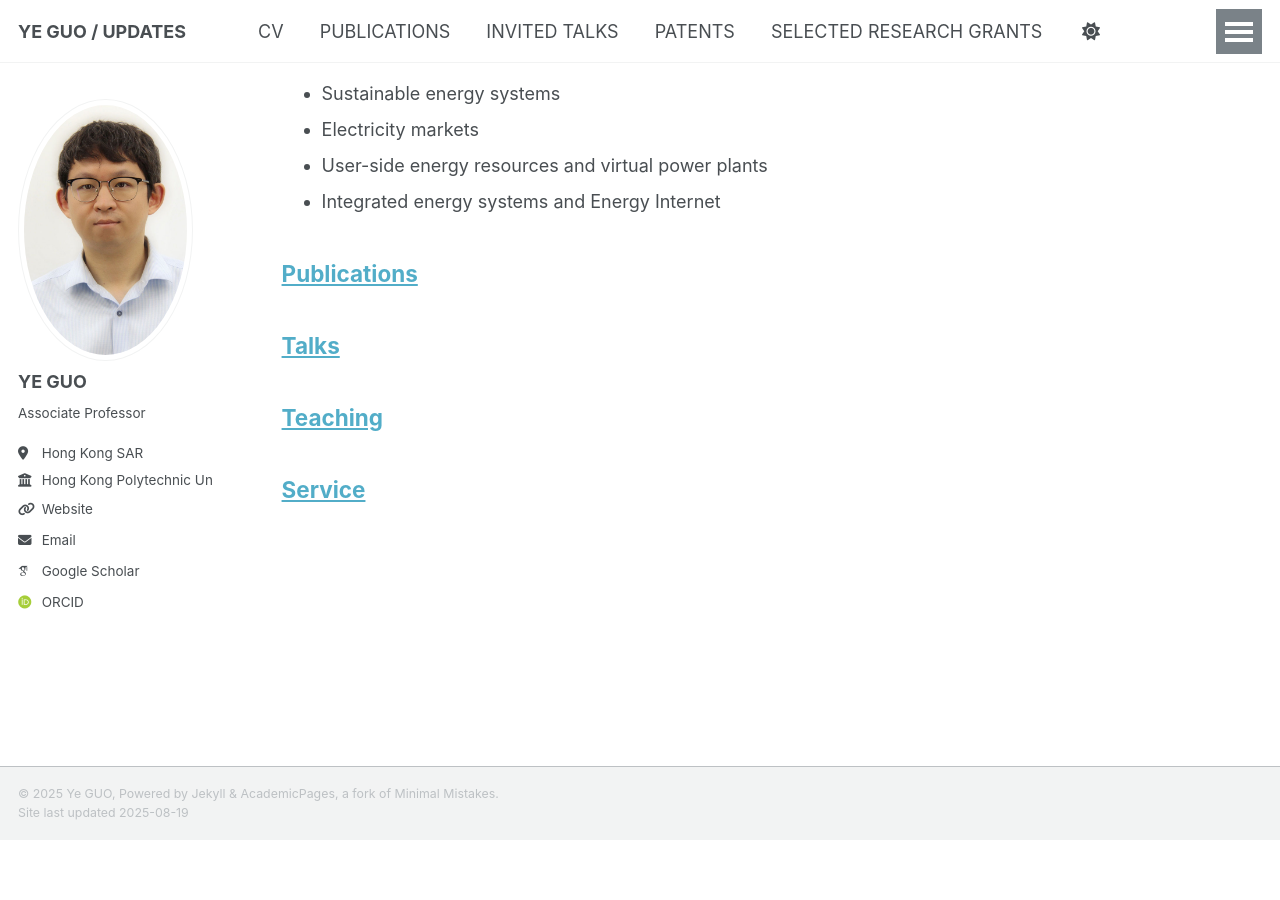
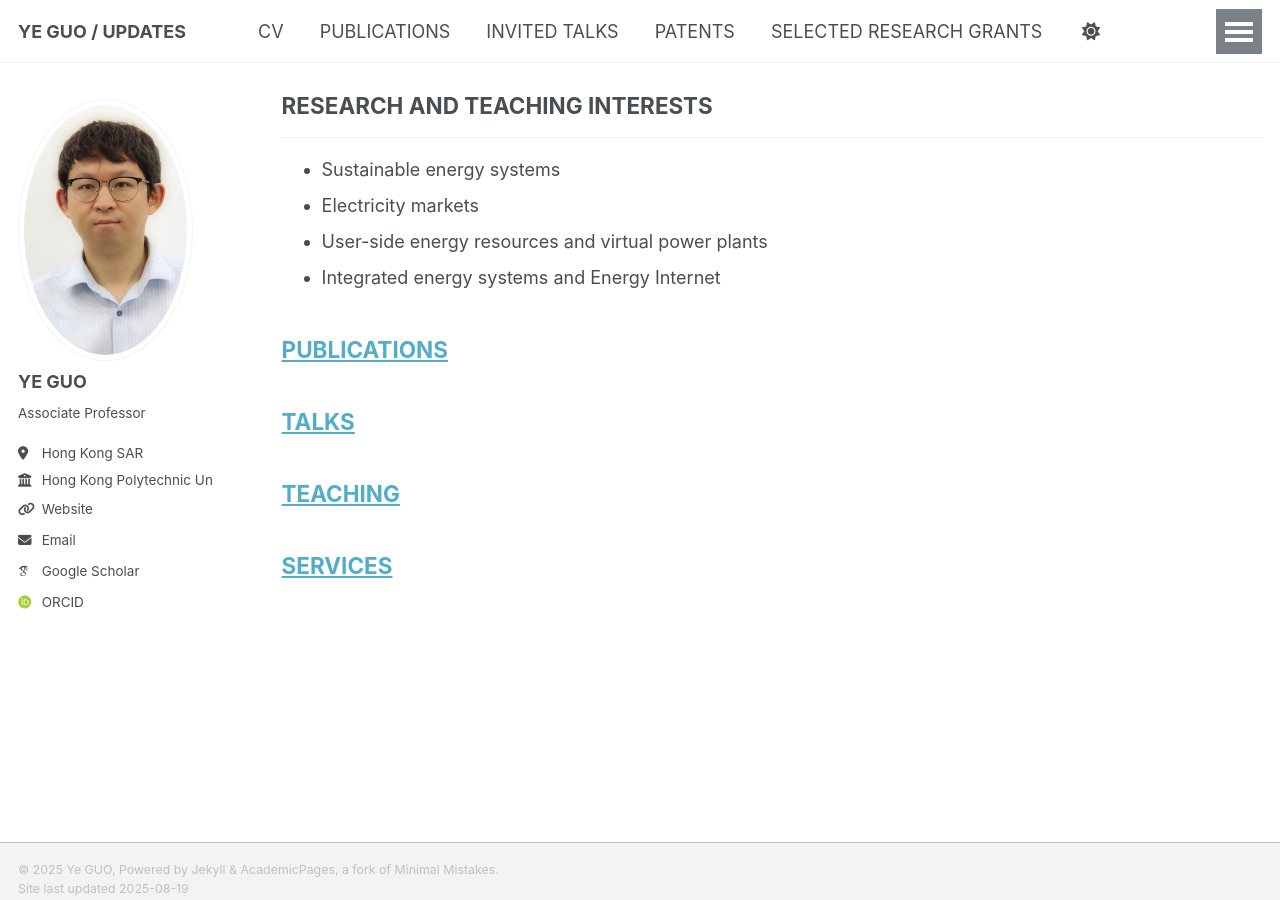
Before and after one commit to ye-guo/ye-guo.github.io, a Jekyll site: the page built from _pages/cv_short.md, in a window 1280 px wide and 900 px high, scrolled down 1467 px. Built offline with Jekyll 4.4.1, drawn with Linux system fonts in a browser that asks for light colours; some web fonts are replaced; a script that is not in the unit is left out; before the commit the page ends 2307 px from its top, so only the background shows below that.

Commit message:
Update cv_short.md

```diff
--- a/_pages/cv_short.md
+++ b/_pages/cv_short.md
@@ -11,7 +11,7 @@
 # Ye Guo, Ph.D.
 
 ## PERSONAL INFORMATION
-
+---
 **Position:** Associate Professor
 
 Department of Building Environment and Energy Engineering
@@ -24,7 +24,7 @@
 
 
 ## EDUCATION
-
+---
 **Ph.D., Electrical Engineering** \| 2008-2013
 
 Tsinghua University, Beijing, China
@@ -41,7 +41,7 @@
 - *Award:* University-level Undergraduate Thesis Honor
 
 ## PROFESSIONAL EXPERIENCE
-
+---
 **Associate Professor** \| 2025.8 - Present
 
 - Department of Building Environment and Energy Engineering
@@ -61,16 +61,16 @@
 - Cornell University, Ithaca, New York, U.S.
 
 ## RESEARCH AND TEACHING INTERESTS
-
+---
 - Sustainable energy systems
 - Electricity markets
 - User-side energy resources and virtual power plants
 - Integrated energy systems and Energy Internet
 
-## [Publications](https://ye-guo.github.io/publications_md/)
+## [PUBLICATIONS](https://ye-guo.github.io/publications_md/)
 
-## [Talks](https://ye-guo.github.io/invited_talks/)
+## [TALKS](https://ye-guo.github.io/invited_talks/)
 
-## [Teaching](https://ye-guo.github.io/teach_experience/)
+## [TEACHING](https://ye-guo.github.io/teach_experience/)
 
-## [Service](https://ye-guo.github.io/services/)
+## [SERVICES](https://ye-guo.github.io/services/)
```
